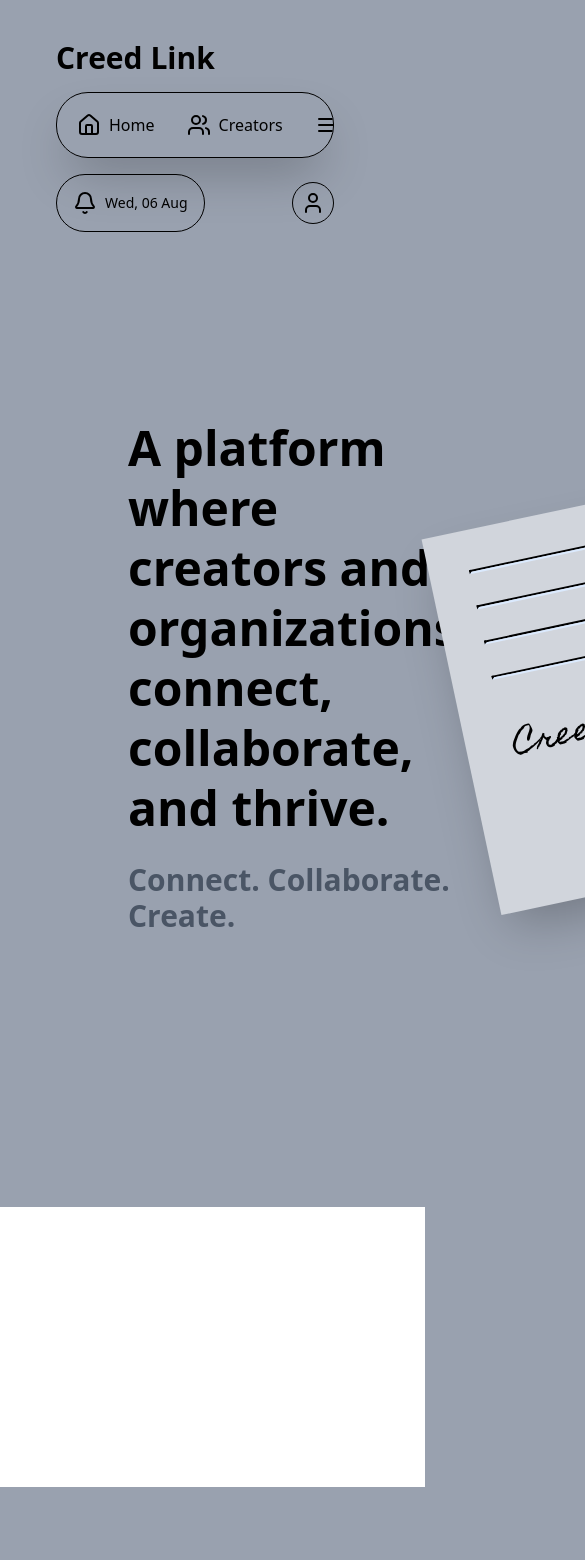
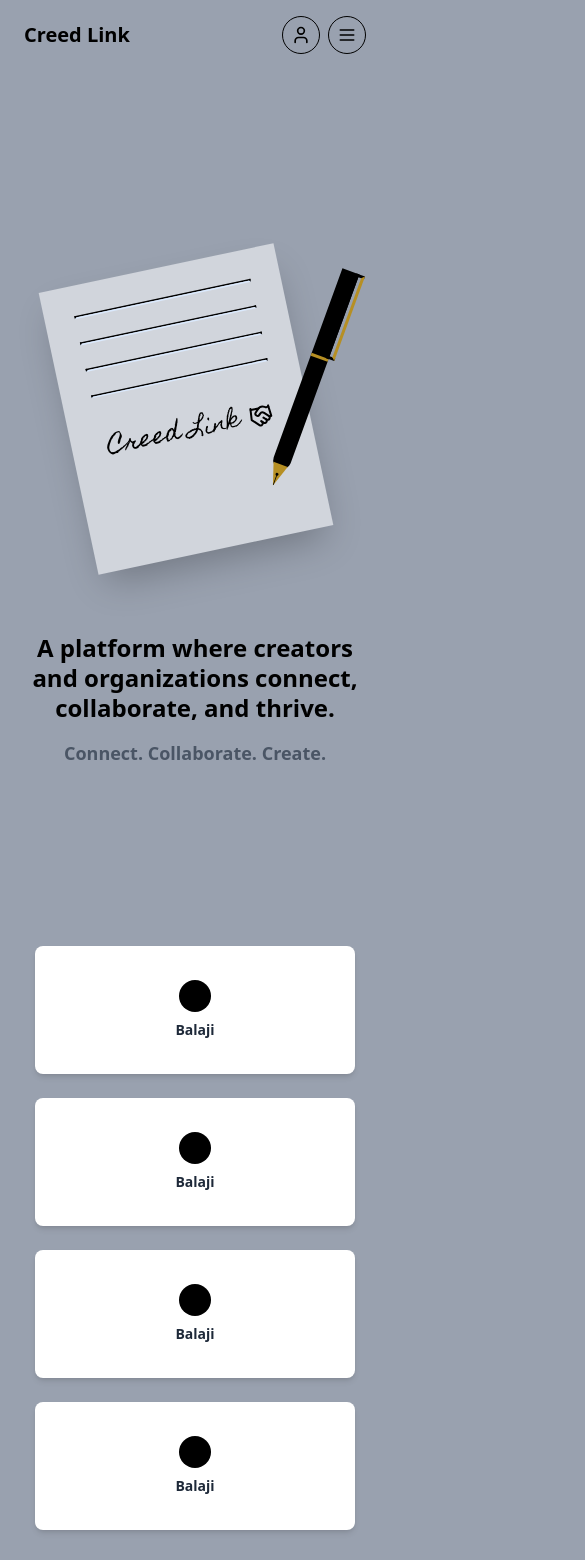
Before and after one commit to balajiselvam005/Creed_Link, a Next.js app: page / in a window 390 px wide. Shown: the top 1560 px of the page, 585 px wide, since content can reach past the window. Built offline with nearby package versions, Linux system fonts and the light colour scheme.

Commit message:
Made it stage 1 responsive

```diff
--- a/src/app/components/Header.tsx
+++ b/src/app/components/Header.tsx
@@ -1,7 +1,6 @@
 "use client";
-
 import Link from "next/link";
-import { Bell, User, Loader, Users, Home, Search, Menu } from "lucide-react";
+import { Bell, User, Loader, Users, Home, Search, Menu, X } from "lucide-react";
 import { useEffect, useState } from "react";
 import { usePathname } from "next/navigation";
 import { AnimatePresence, motion } from "framer-motion";
@@ -9,16 +8,15 @@
 
 const Header = () => {
   const [currentDate, setCurrentDate] = useState("");
-
+  const [isMobileMenuOpen, setIsMobileMenuOpen] = useState(false);
   const pathName = usePathname();
-
   const isCreatorsPage = pathName === "/creators";
-
   const router = useRouter();
 
-  const goToHomeSection = (sectionId : string) => {
+  const goToHomeSection = (sectionId: string) => {
     router.push(`/?scrollTo=${sectionId}`);
-  }
+    setIsMobileMenuOpen(false); // Close mobile menu after navigation
+  };
 
   useEffect(() => {
     const updateDate = () => {
@@ -36,22 +34,29 @@
   }, []);
 
   return (
-    <header className="bg-gray-400 p-10 transition-all">
-      <div className="max-w-7xl mx-auto px-4 sm:px-6 lg:px-8">
-        <div className="flex justify-between items-center flex-wrap gap-4">
-          <button onClick={() => goToHomeSection('landing-section')} className="text-3xl font-semibold">
+    <header className="bg-gray-400 p-4 sm:p-6 lg:p-10 transition-all">
+      <div className="max-w-7xl mx-auto px-2 sm:px-4 lg:px-8">
+        <div className="flex justify-between items-center">
+          {/* Logo */}
+          <button
+            onClick={() => goToHomeSection('landing-section')}
+            className="text-xl sm:text-2xl lg:text-3xl font-semibold whitespace-nowrap"
+          >
             Creed Link
           </button>
 
-          {/* Navigation Links */}
-          <nav className="flex rounded-4xl p-5 space-x-8 border shadow-2xl overflow-hidden">
-            <button onClick={() => goToHomeSection('home-section')} className="flex items-center space-x-2 hover:underline">
-              <Home />
-              <span>Home</span>
+          {/* Desktop Navigation */}
+          <nav className="hidden lg:flex rounded-4xl p-3 xl:p-5 space-x-4 xl:space-x-8 border shadow-2xl overflow-hidden">
+            <button
+              onClick={() => goToHomeSection('home-section')}
+              className="flex items-center space-x-2 hover:underline transition-all"
+            >
+              <Home size={20} />
+              <span className="hidden xl:inline">Home</span>
             </button>
-            <Link href='/creators' className="flex items-center space-x-2 hover:underline">
-              <Users />
-              <span>Creators</span>
+            <Link href='/creators' className="flex items-center space-x-2 hover:underline transition-all">
+              <Users size={20} />
+              <span className="hidden xl:inline">Creators</span>
             </Link>
             <AnimatePresence>
               {isCreatorsPage && (
@@ -61,33 +66,99 @@
                   animate={{ opacity: 1, scale: 1, x: 0 }}
                   exit={{ opacity: 0, scale: 0.8, x: -10 }}
                 >
-                <Link href='/search' className="flex items-center space-x-2 hover:underline">
-                  <Search />
-                  <span>Search</span>
+                  <Link href='/search' className="flex items-center space-x-2 hover:underline transition-all">
+                    <Search size={20} />
+                    <span className="hidden xl:inline">Search</span>
                   </Link>
-
                 </motion.div>
               )}
             </AnimatePresence>
-            <Link href='/templates' className="flex items-center space-x-2 hover:underline">
-              <Menu />
-              <span>Templates</span>
+            <Link href='/templates' className="flex items-center space-x-2 hover:underline transition-all">
+              <Menu size={20} />
+              <span className="hidden xl:inline">Templates</span>
             </Link>
           </nav>
 
-          {/* Notification with Date */}
-          <div className="flex items-center border rounded-4xl p-4 space-x-2">
-            <Bell />
-            <div className="min-w-[80px] text-center text-sm">
-              {currentDate ? currentDate : <Loader className="animate-spin" />}
+          {/* Right side items */}
+          <div className="flex items-center space-x-2 sm:space-x-4">
+            {/* Notification with Date - Hidden on small screens */}
+            <div className="hidden sm:flex items-center border rounded-4xl p-2 sm:p-3 lg:p-4 space-x-2">
+              <Bell size={20} />
+              <div className="min-w-[60px] sm:min-w-[80px] text-center text-xs sm:text-sm">
+                {currentDate ? currentDate : <Loader className="animate-spin" size={16} />}
               </div>
             </div>
 
             {/* User Icon */}
             <div className="border rounded-full p-2">
-            <User />
+              <User size={20} />
+            </div>
+
+            {/* Mobile Menu Button */}
+            <button
+              onClick={() => setIsMobileMenuOpen(!isMobileMenuOpen)}
+              className="lg:hidden border rounded-full p-2"
+            >
+              {isMobileMenuOpen ? <X size={20} /> : <Menu size={20} />}
+            </button>
           </div>
         </div>
+
+        {/* Mobile Navigation Menu */}
+        <AnimatePresence>
+          {isMobileMenuOpen && (
+            <motion.nav
+              initial={{ opacity: 0, height: 0 }}
+              animate={{ opacity: 1, height: "auto" }}
+              exit={{ opacity: 0, height: 0 }}
+              className="lg:hidden mt-4 bg-white rounded-lg shadow-lg overflow-hidden"
+            >
+              <div className="py-2">
+                <button
+                  onClick={() => goToHomeSection('home-section')}
+                  className="flex items-center space-x-3 w-full px-4 py-3 hover:bg-gray-100 transition-colors"
+                >
+                  <Home size={20} />
+                  <span>Home</span>
+                </button>
+                <Link
+                  href='/creators'
+                  className="flex items-center space-x-3 w-full px-4 py-3 hover:bg-gray-100 transition-colors"
+                  onClick={() => setIsMobileMenuOpen(false)}
+                >
+                  <Users size={20} />
+                  <span>Creators</span>
+                </Link>
+                {isCreatorsPage && (
+                  <Link
+                    href='/search'
+                    className="flex items-center space-x-3 w-full px-4 py-3 hover:bg-gray-100 transition-colors"
+                    onClick={() => setIsMobileMenuOpen(false)}
+                  >
+                    <Search size={20} />
+                    <span>Search</span>
+                  </Link>
+                )}
+                <Link
+                  href='/templates'
+                  className="flex items-center space-x-3 w-full px-4 py-3 hover:bg-gray-100 transition-colors"
+                  onClick={() => setIsMobileMenuOpen(false)}
+                >
+                  <Menu size={20} />
+                  <span>Templates</span>
+                </Link>
+
+                {/* Mobile Date Display */}
+                <div className="flex items-center justify-center space-x-2 px-4 py-3 border-t">
+                  <Bell size={20} />
+                  <div className="text-sm">
+                    {currentDate ? currentDate : <Loader className="animate-spin" size={16} />}
+                  </div>
+                </div>
+              </div>
+            </motion.nav>
+          )}
+        </AnimatePresence>
       </div>
     </header>
   );
--- a/src/app/components/ui/Card.tsx
+++ b/src/app/components/ui/Card.tsx
@@ -1,7 +1,10 @@
-export default function Card () {
-    return(
-        <div className="bg-white w-50 h-70">
-
-        </div>
-    );
+export default function Card() {
+  return (
+    <div className="bg-white flex flex-col justify-center items-center w-full max-w-xs sm:max-w-sm lg:max-w-xs xl:max-w-sm h-32 sm:h-40 lg:h-36 xl:h-40 rounded-lg shadow-md hover:shadow-lg transition-shadow duration-200 p-4 sm:p-6">
+      <div className="rounded-full bg-black w-8 h-8 sm:w-10 sm:h-10 lg:w-8 lg:h-8 xl:w-10 xl:h-10 mb-2 sm:mb-3"></div>
+      <h1 className="text-sm sm:text-base lg:text-sm xl:text-base font-semibold text-gray-800 text-center">
+        Balaji
+      </h1>
+    </div>
+  );
 }
--- a/src/app/page.tsx
+++ b/src/app/page.tsx
@@ -1,44 +1,75 @@
 "use client";
-
 import Pen from "./components/ui/Pen";
 import Paper from "./components/ui/Paper";
 import { useSearchParams } from "next/navigation";
 import { useEffect } from "react";
 import Card from "./components/ui/Card";
+import { Link, ArrowRight } from "lucide-react";
 
 export default function LandingPage() {
   const searchParam = useSearchParams();
   const scrollTo = searchParam.get('scrollTo');
+
   useEffect(() => {
-        if(scrollTo) {
+    if (scrollTo) {
       const section = document.getElementById(scrollTo);
-            if(section) {
-                section.scrollIntoView({behavior:'smooth'});
+      if (section) {
+        section.scrollIntoView({ behavior: 'smooth' });
       }
     }
-    }, [scrollTo])
+  }, [scrollTo]);
+
   return (
     <div>
-            <section id="landing-section">
-                <div className="flex justify-around items-center mx-32  max-w-full min-h-screen">
-                    <div className="text-left w-3xl space-y-6">
-                        <h1 className="text-5xl font-extrabold leading-tight"> A platform where creators and organizations connect, collaborate, and thrive.</h1>
-                        <p className="text-3xl font-bold text-gray-600 max-w-md">Connect. Collaborate. Create. <br /> <br /></p>
+      {/* Hero Section */}
+      <section id="landing-section" className="px-4 sm:px-8 lg:px-16 xl:px-32">
+        <div className="flex flex-col lg:flex-row justify-center lg:justify-around items-center max-w-full min-h-screen py-8 lg:py-0 gap-8 lg:gap-4">
+          {/* Text Content */}
+          <div className="text-center lg:text-left w-full lg:w-auto max-w-4xl lg:max-w-3xl space-y-4 sm:space-y-6 order-2 lg:order-1">
+            <h1 className="text-2xl sm:text-3xl md:text-4xl lg:text-5xl xl:text-6xl font-extrabold leading-tight">
+              A platform where creators and organizations connect, collaborate, and thrive.
+            </h1>
+            <p className="text-lg sm:text-xl md:text-2xl lg:text-3xl font-bold text-gray-600 max-w-full lg:max-w-md mx-auto lg:mx-0">
+              Connect. Collaborate. Create.
+            </p>
           </div>
-                    <div className="flex">
+
+          {/* Illustration */}
+          <div className="flex justify-center items-center order-1 lg:order-2 w-full lg:w-auto">
+            <div className="flex scale-75 sm:scale-90 md:scale-100">
               <Paper />
               <Pen />
             </div>
           </div>
+        </div>
       </section>
-            <section id="home-section">
-                <div className="grid grid-cols-3 place-items-center max-w-full mx-auto min-h-screen py-10">
+
+      {/* Cards Section */}
+      <section id="home-section" className="px-4 sm:px-8 lg:px-16">
+        <div className="max-w-7xl mx-auto min-h-screen py-8 sm:py-10">
+          {/* Cards Grid */}
+          <div className="grid grid-cols-1 sm:grid-cols-2 lg:grid-cols-3 xl:grid-cols-4 gap-6 sm:gap-8 place-items-center mb-8 sm:mb-12">
             <Card />
             <Card />
             <Card />
             <Card />
+            {/* Additional cards for larger screens */}
+            <div className="hidden xl:block">
+              <Card />
+            </div>
+            <div className="hidden xl:block">
+              <Card />
+            </div>
           </div>
 
+          {/* Explore Button */}
+          <div className="flex justify-center">
+            <Link href="/creators" className="inline-flex items-center space-x-2 bg-blue-600 hover:bg-blue-700 text-white px-6 py-3 rounded-lg font-semibold transition-colors duration-200 text-sm sm:text-base">
+              <span>Explore Creators</span>
+              <ArrowRight size={20} />
+            </Link>
+          </div>
+        </div>
       </section>
     </div>
   );
```
Lines whose indentation alone changed are shown as unchanged.
